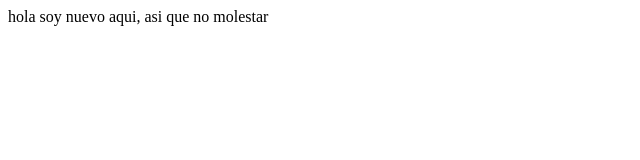
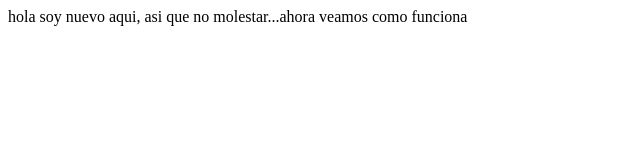
Before and after one commit to axeltrp/proinicio, a plain HTML site: page index.html in a window 1280 px wide. Shown: the whole page, without its empty margins (0-640 px from the left). Drawn offline with Linux system fonts and the light colour scheme.

Commit message:
agregamos nuevas palabras

```diff
--- a/index.html
+++ b/index.html
@@ -7,6 +7,6 @@
     <title>hola mundo</title>
 </head>
 <body>
-    hola soy nuevo aqui, asi que no molestar
+    hola soy nuevo aqui, asi que no molestar...ahora veamos como funciona
 </body>
 </html>
```
